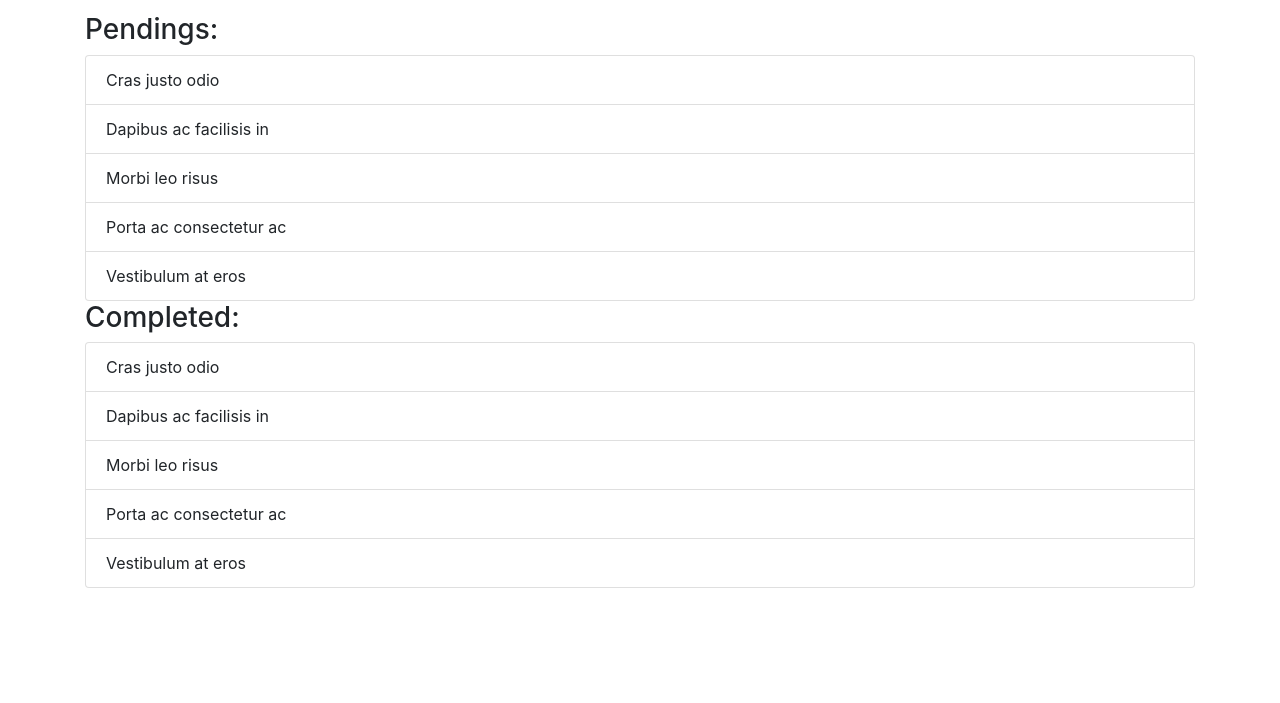
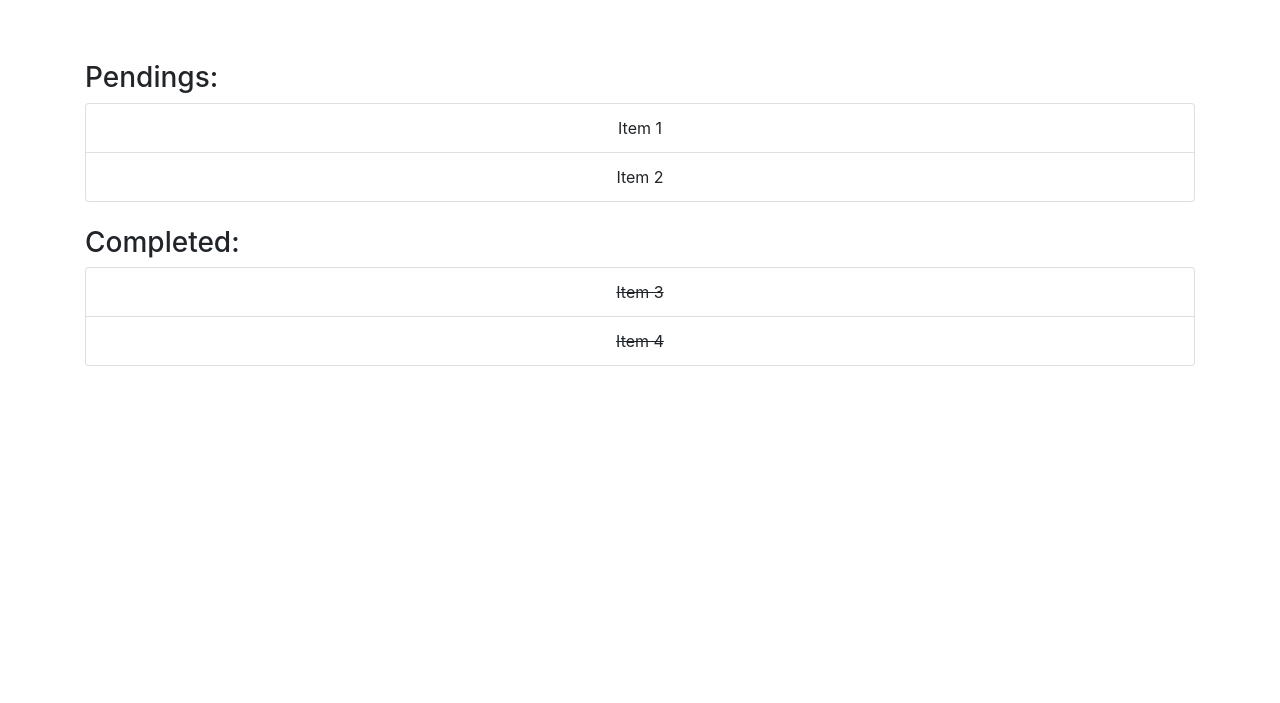
Before and after one commit to jlozan64/Todo-App-Bootstrap, a plain HTML site: page index.html in a window 1280 px wide. Shown: the part 97-800 px from the top of the page. Drawn offline with nearby package versions, Linux system fonts and the light colour scheme.

Commit message:
Completed CSS

```diff
--- a/index.html
+++ b/index.html
@@ -12,9 +12,9 @@
 <link rel="stylesheet" href="style.css"/>
 </head>
 <body>
-    <div class="container">
+    <div class="container d-flex-column justify-content-center align-items-center">
      <div class="header">
-        <h1>My Todo App with Bootstrap</h1>
+        <h1 class="text-center">My Todo App with Bootstrap</h1>
         <div class="form">
             <div class="input-group mb-3">
             <input
@@ -36,25 +36,21 @@
         </div>
       </div>
      </div>
-     <div class="todos">
-         <div class="pendings"></div>
+     <div class="todos pt-4">
+         <div class="pendings mt-4">
          <h3>Pendings:</h3>
-         <ul class="list-group">
-            <li class="list-group-item">Cras justo odio</li>
-            <li class="list-group-item">Dapibus ac facilisis in</li>
-            <li class="list-group-item">Morbi leo risus</li>
-            <li class="list-group-item">Porta ac consectetur ac</li>
-            <li class="list-group-item">Vestibulum at eros</li>
+         <ul id="pendingList" class="list-group text-center">
+            <li class="list-group-item">Item 1</li>
+            <li class="list-group-item">Item 2</li>
           </ul>
-         <div class="completed"></div>
+        </div>
+         <div class="completed mt-4">
          <h3>Completed:</h3>
-         <ul class="list-group">
-            <li class="list-group-item">Cras justo odio</li>
-            <li class="list-group-item">Dapibus ac facilisis in</li>
-            <li class="list-group-item">Morbi leo risus</li>
-            <li class="list-group-item">Porta ac consectetur ac</li>
-            <li class="list-group-item">Vestibulum at eros</li>
+         <ul id="completedList" class="list-group text-center">
+            <li class="list-group-item">Item 3</li>
+            <li class="list-group-item">Item 4</li>
           </ul>
+        </div>
      </div>
     </div>
 
--- a/style.css
+++ b/style.css
@@ -0,0 +1,16 @@
+.container {
+    min-height: 100vh;
+}
+
+.list-group-item {
+    cursor: pointer;
+}
+
+.completed li {
+    text-decoration: line-through;
+}
+
+.completed li.active{
+    background: red;
+    border: 1px solid red;
+}
```
